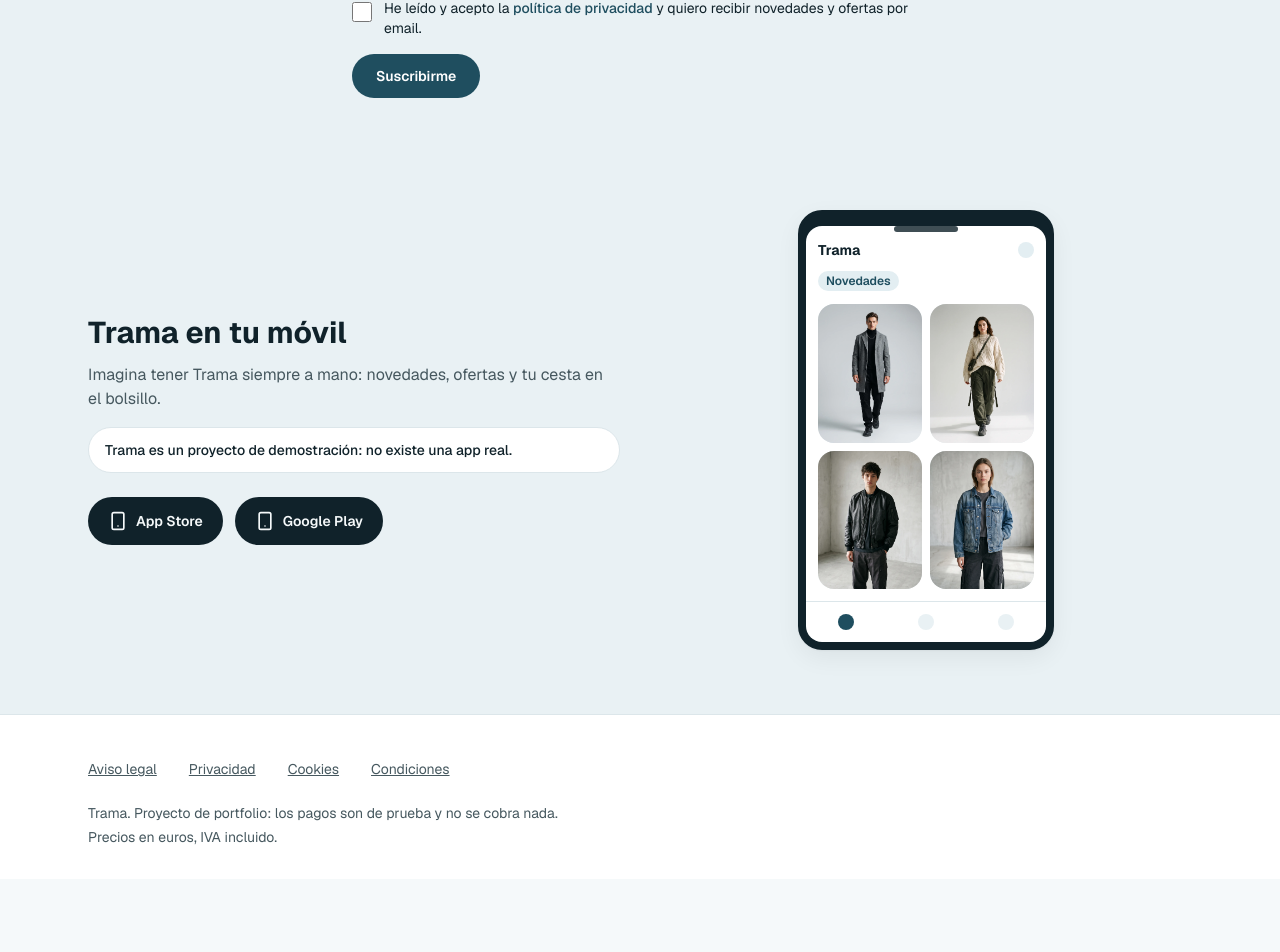
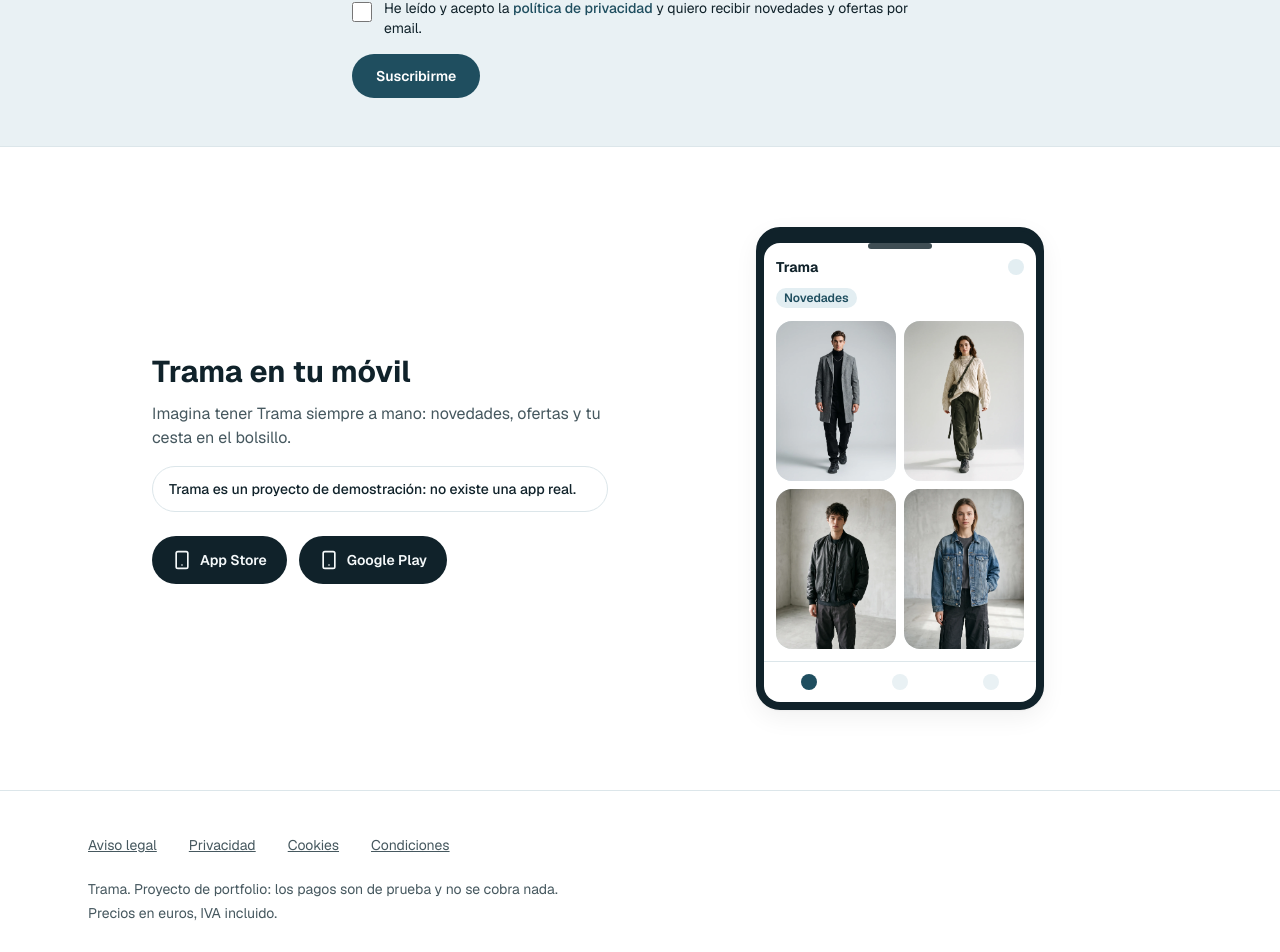
Before and after one commit to Terryqg10/trama, a Next.js app: page / in a window 1280 px wide. Shown: the part 3205-4157 px from the top of the page. Before the commit the page ends 4084 px from the top, so only its background shows below. Built offline with nearby package versions, Linux system fonts and the light colour scheme; no server answers.

Commit message:
fix: separar y equilibrar la seccion Trama en tu movil en escritorio (T-106)
Co-Authored-By: Claude Sonnet 5.5 <noreply@anthropic.com>

```diff
--- a/src/components/home/MobileAppSection.tsx
+++ b/src/components/home/MobileAppSection.tsx
@@ -27,7 +27,7 @@ const PHONE_PHOTOS = [
 
 function PhoneMockup() {
   return (
-    <div aria-hidden="true" data-testid="phone-mockup" className="mx-auto w-56 md:w-64">
+    <div aria-hidden="true" data-testid="phone-mockup" className="mx-auto w-56 md:w-64 lg:w-72">
       <div className="rounded-container border-4 border-fg bg-fg p-1 shadow-card">
         <div className="overflow-clip rounded-card bg-surface">
           <div className="mx-auto mt-2 h-1.5 w-16 rounded-full bg-fg/80" />
@@ -108,8 +108,8 @@ export function MobileAppSection() {
   }, [open, close]);
 
   return (
-    <section aria-labelledby="movil-titulo" data-testid="mobile-app" className="bg-surface-muted">
-      <div className="mx-auto grid max-w-(--layout-container) items-center gap-10 px-(--layout-gutter) py-16 md:grid-cols-2">
+    <section aria-labelledby="movil-titulo" data-testid="mobile-app" className="border-t border-border bg-surface">
+      <div className="mx-auto grid max-w-5xl items-center gap-10 px-(--layout-gutter) py-12 md:grid-cols-2 md:gap-16 md:py-16 lg:py-20">
         <div>
           <h2 id="movil-titulo" className="text-2xl font-bold text-fg md:text-3xl">
             Trama en tu móvil
```
